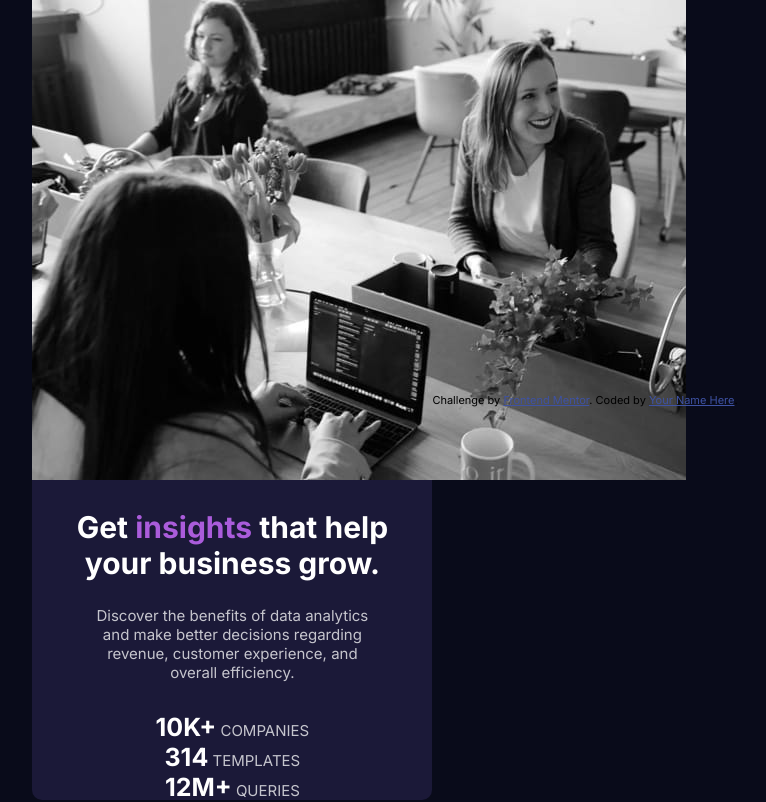
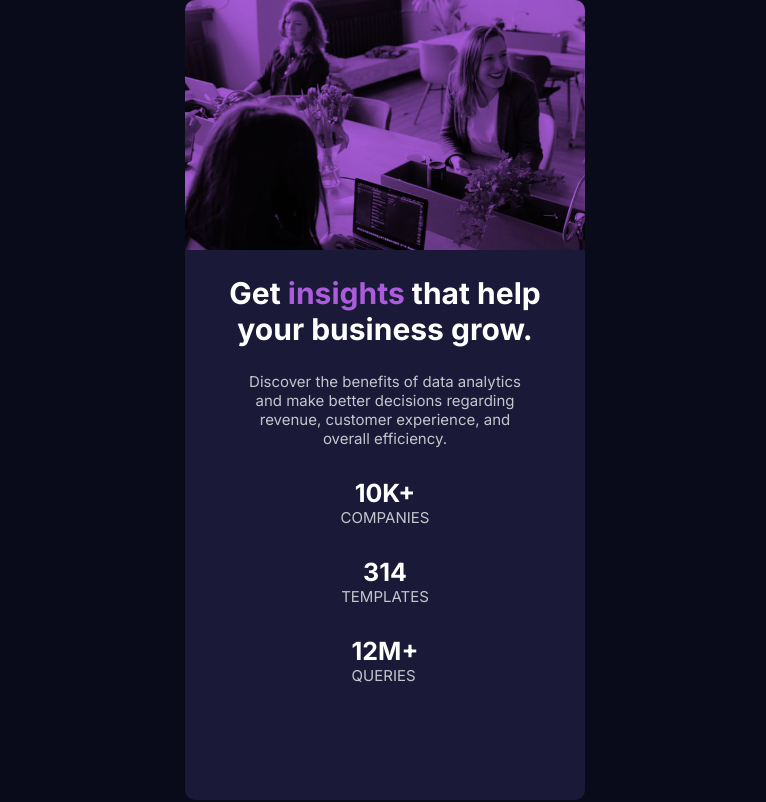
Before and after one commit to AndreiM987/stats-preview-card, a plain HTML site: page index.html in a window 1280 px wide. Shown: the whole page, without its empty margins (255-1021 px from the left). Drawn offline with Linux system fonts and the light colour scheme.

Commit message:
Modify HTML file

```diff
--- a/index.html
+++ b/index.html
@@ -24,20 +24,32 @@
 <body>
   <div class="container">
 
-    <div class="image-contaonier"><img src="images/image-header-mobile.jpg" alt="meeting"></div>
+    <div class="image-container">
+      <!-- header image -->
+    </div>
+
     <h1>Get <span id="colored-word">insights</span> that help your business grow.</h1>
 
     <p>Discover the benefits of data analytics and make better decisions regarding revenue, customer
     experience, and overall efficiency.</p>
 
-    <div class="stats-element"><span>10k+</span> companies</div>
-    <div class="stats-element"><span>314</span> templates</div>
-    <div class="stats-element"><span>12m+</span> queries</div>
+    <div class="stats-element">
+      <span>10k+</span>
+      <p>companies</p>
+    </div>
+    <div class="stats-element">
+      <span>314</span>
+      <p>templates</p></div>
+    <div class="stats-element">
+      <span>12m+</span>
+      <p>queries</p>
+    </div>
+
   </div>
 
-  <div class="attribution">
+  <!-- <div class="attribution">
     Challenge by <a href="https://www.frontendmentor.io?ref=challenge" target="_blank">Frontend Mentor</a>.
     Coded by <a href="#">Your Name Here</a>.
-  </div>
+  </div> -->
 </body>
 </html>
```
